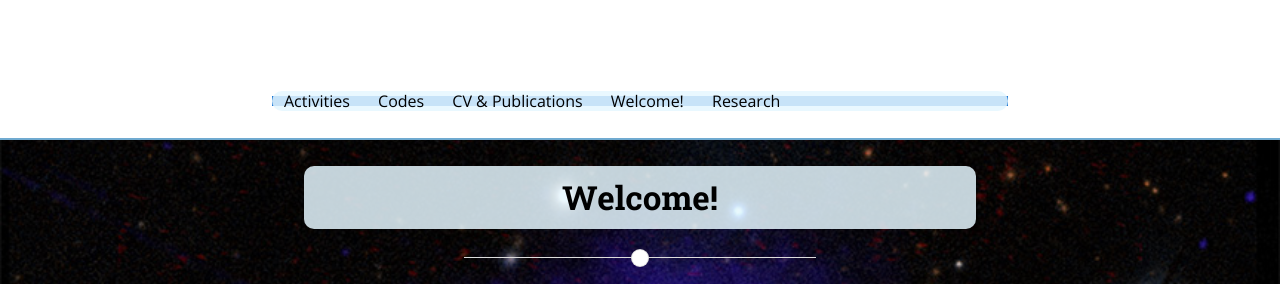
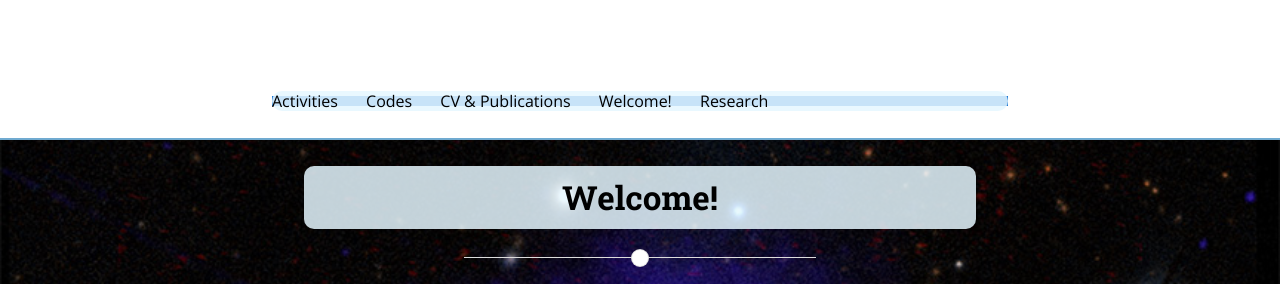
Before and after one commit to jsiskreynes-astro/jsiskreynes-astro.github.io, a Jekyll site: the page built from index.md, in a window 1280 px wide. Shown: the top 284 px of the page. Built offline with Jekyll 4.4.1, drawn with Linux system fonts in a browser that asks for light colours; nearby versions of some CDN libraries.

Commit message:
Update main.scss

```diff
--- a/css/main.scss
+++ b/css/main.scss
@@ -84,5 +84,4 @@ nav {
 /* Make the links fit the compact bar */
 nav a {
   color: black !important;
-  padding: 0 12px !important;        /* remove vertical padding */
 }
```
